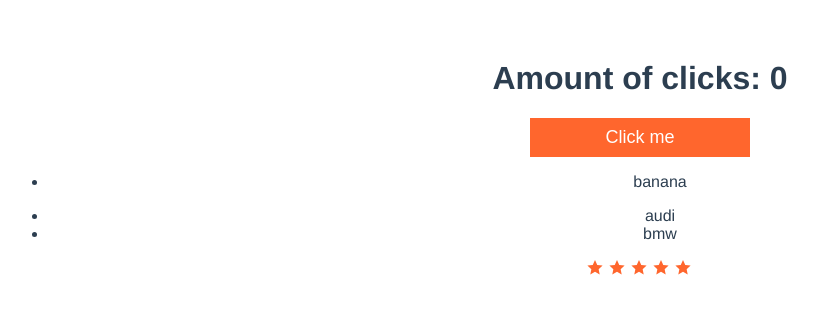
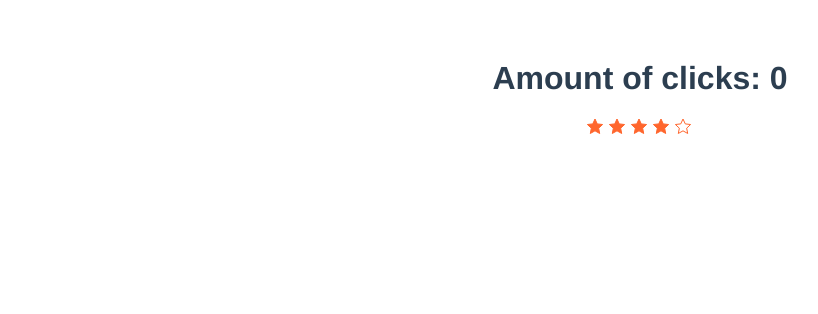
Before and after one commit to YuriySamuse/vue-my-firs-app, a Vue app: page / in a window 1280 px wide. Shown: the top 314 px of the page, without its empty margins (0-818 px from the left). Built offline with nearby package versions, Linux system fonts and the light colour scheme.

Commit message:
remove directive test and button without App, added StarRating with styled

```diff
--- a/src/App.vue
+++ b/src/App.vue
@@ -1,9 +1,7 @@
 <template>
   <div :id="$style.app">
     <h1>{{ title }}</h1>
-    <Button @click="increment">Click me</Button>
-    <DirectivesTest />
-    <StarRating />
+    <StarRating :rating="4" />
   </div>
 
 
@@ -11,15 +9,11 @@
 
 <script>
 
-import DirectivesTest  from './components/DirectivesTest'
-import Button from "./components/Button.vue";
 import StarRating from './components/StarRating.vue';
 
 export default {
   name: 'App',
   components: {
-    Button,
-    DirectivesTest,
     StarRating
   },
   data() {
--- a/src/components/StarRating.vue
+++ b/src/components/StarRating.vue
@@ -1,6 +1,9 @@
 <template>
-    <div class="star-reting">
-        <span v-for="index in starLimit" :key="index" class="star star--colored"></span>
+    <div class="star-rating">
+        <span v-for="index in starLimit" :key="index" class="star star--outlined"></span>
+        <div class="star-rating__colored" :style="ratingWidthStyle">
+            <span v-for="index in starLimit" :key="index" class="star star--colored"></span>
+        </div>
     </div>
 </template>
 
@@ -8,17 +11,23 @@
     export default {
         name: 'StarRating',
         props: {
-            raiting: {
+            rating: {
                 type: Number,
                 default: 0
             },
             starLimit: {
                 type: Number,
                 default: 5
+            }
+        },
+        computed: {
+            ratingWidth() {
+                return this.rating / this.starLimit * 100
+            },
+            ratingWidthStyle() {
+                return `width: ${this.ratingWidth}%;`
+            }
         }
-
-        }
-
     }
 </script>
 
```
